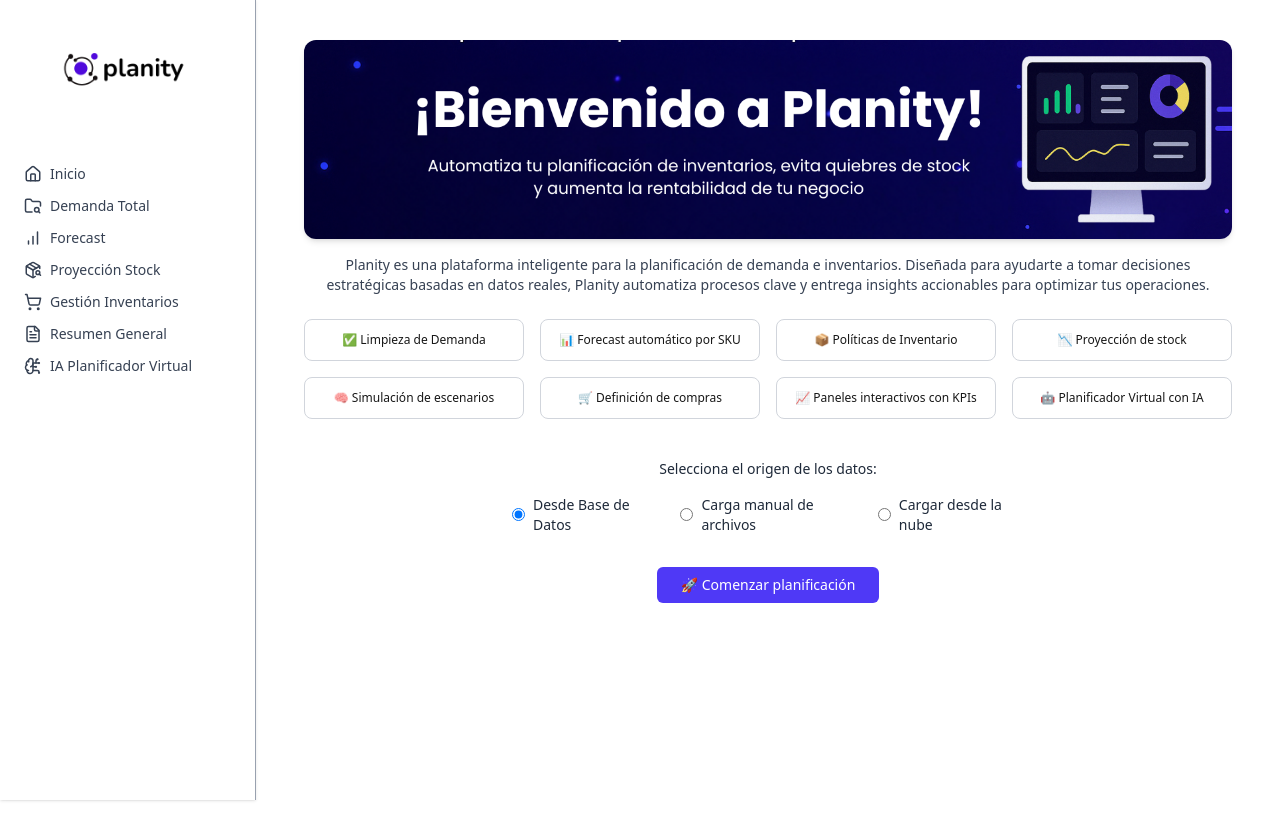
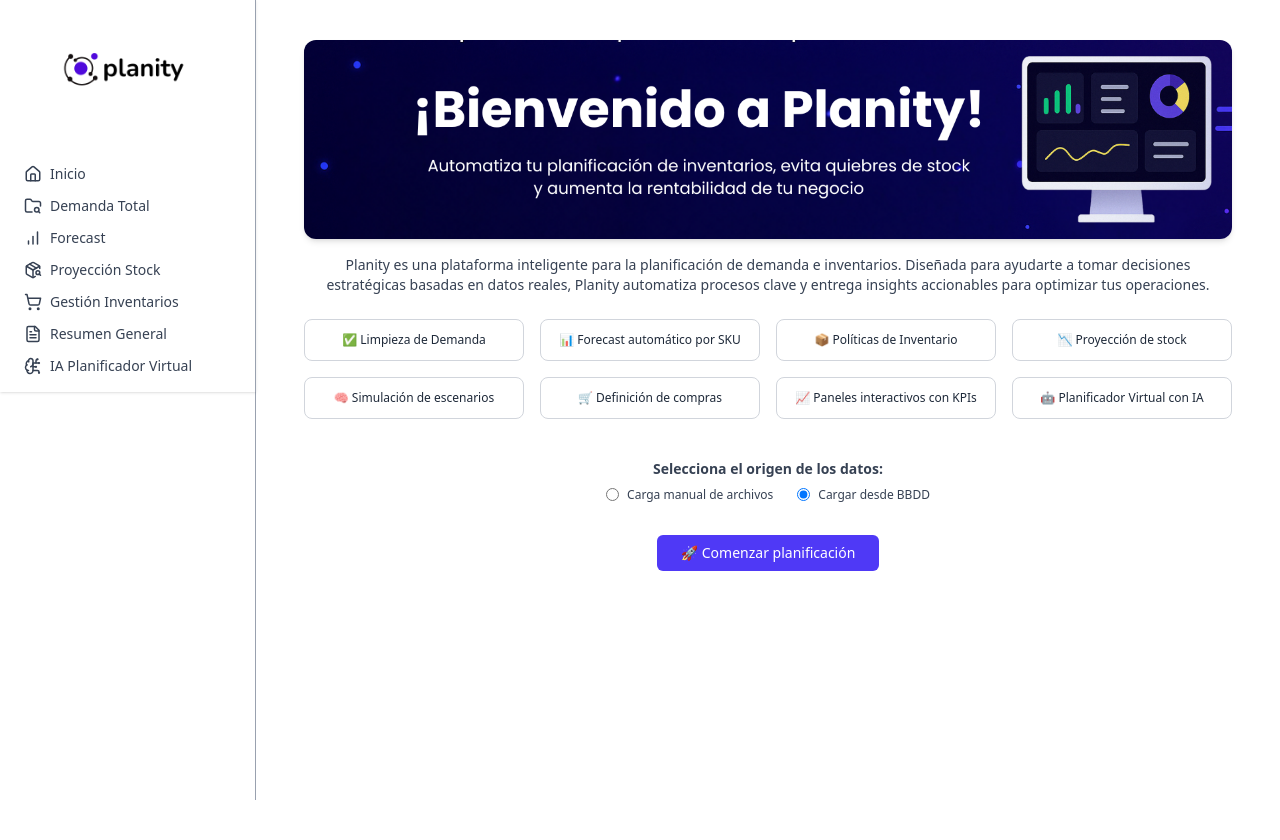
Before and after one commit to GabrielHeyne/planity-fronted, a Next.js app: page / in a window 1280 px wide. Shown: the top 840 px of the page. Built offline with nearby package versions, Linux system fonts and the light colour scheme.

Commit message:
actualización version

```diff
--- a/src/app/layout.js
+++ b/src/app/layout.js
@@ -9,9 +9,18 @@ export const metadata = {
 export default function RootLayout({ children }) {
   return (
     <html lang="es">
-      <body className="font-sans bg-white">
-        <Sidebar />
-        <main className="ml-64 p-8 min-h-screen">{children}</main>
+      <body className="font-sans bg-white min-h-screen">
+        <div className="flex min-h-screen">
+          {/* Sidebar */}
+          <aside className="hidden md:flex flex-col w-64 h-screen fixed top-0 left-0 bg-white border-r border-gray-400 z-10">
+            <Sidebar />
+          </aside>
+
+          {/* Contenido principal */}
+          <main className="flex-1 md:ml-64 p-4 md:p-8 pt-20 bg-white">
+            {children}
+          </main>
+        </div>
       </body>
     </html>
   );
--- a/src/app/page.js
+++ b/src/app/page.js
@@ -7,7 +7,7 @@ import { API_BASE_URL } from "@/utils/apiBase";
 
 
 export default function Home() {
-  const [origen, setOrigen] = useState("base");
+  const [origen, setOrigen] = useState("cloud");
   const [cargando, setCargando] = useState(false);
 
   const [archivos, setArchivos] = useState({
@@ -19,16 +19,12 @@ export default function Home() {
   });
 
   useEffect(() => {
-  const yaHayDatos = sessionStorage.getItem("demanda_limpia");
-  if (yaHayDatos && yaHayDatos !== "undefined") {
-    try {
-      const parsed = JSON.parse(yaHayDatos);
-      if (Array.isArray(parsed)) {
-        setOrigen("manual");
-      }
-    } catch (e) {
-      console.warn("⚠️ Error parseando demanda_limpia en sessionStorage:", e);
-    }
+  const origenGuardado = sessionStorage.getItem("origen_datos");
+
+  if (["manual", "cloud"].includes(origenGuardado)) {
+    setOrigen(origenGuardado);
+  } else {
+    setOrigen("cloud"); // Valor por defecto si no hay ninguno guardado
   }
 }, []);
 
@@ -175,7 +171,7 @@ sessionStorage.setItem("stock_historico", JSON.stringify(stock_historico_limpio)
         Planity automatiza procesos clave y entrega insights accionables para optimizar tus operaciones.
       </p>
 
-      <div className="mt-6 grid grid-cols-1 sm:grid-cols-2 md:grid-cols-3 lg:grid-cols-4 gap-4 max-w-6xl w-full text-xs">
+       <div className="mt-6 grid grid-cols-1 sm:grid-cols-2 md:grid-cols-3 lg:grid-cols-4 gap-4 max-w-6xl w-full text-xs">
         {[
           "✅ Limpieza de Demanda",
           "📊 Forecast automático por SKU",
@@ -188,27 +184,17 @@ sessionStorage.setItem("stock_historico", JSON.stringify(stock_historico_limpio)
         ].map((texto, i) => (
           <button
             key={i}
-            className="border border-gray-300 rounded-lg px-3 py-3 flex items-center justify-center text-center gap-2 hover:shadow transition"
-          >
+              className="border border-gray-300 rounded-lg px-3 py-3 flex items-center justify-center text-center gap-2 hover:shadow transition text-gray-800 text-xs"
+>
             {texto}
           </button>
         ))}
       </div>
 
-      <div className="mt-10 text-sm text-gray-800 max-w-lg w-full flex flex-col items-center">
-  <p className="mb-4 font-medium text-center">Selecciona el origen de los datos:</p>
+      <div className="mt-10 text-xs text-gray-700 max-w-lg w-full flex flex-col items-center">
+  <p className="mb-2 text-sm font-semibold text-center">Selecciona el origen de los datos:</p>
   <div className="flex flex-row gap-6 justify-center">
-    <label className="flex items-center gap-2">
-      <input
-        type="radio"
-        name="origen"
-        value="base"
-        checked={origen === "base"}
-        onChange={() => setOrigen("base")}
-      />
-      Desde Base de Datos
-    </label>
-    <label className="flex items-center gap-2">
+    <label className="flex items-center gap-2 whitespace-nowrap">
       <input
         type="radio"
         name="origen"
@@ -218,7 +204,7 @@ sessionStorage.setItem("stock_historico", JSON.stringify(stock_historico_limpio)
       />
       Carga manual de archivos
     </label>
-    <label className="flex items-center gap-2">
+    <label className="flex items-center gap-2 whitespace-nowrap">
       <input
         type="radio"
         name="origen"
@@ -226,10 +212,13 @@ sessionStorage.setItem("stock_historico", JSON.stringify(stock_historico_limpio)
         checked={origen === "cloud"}
         onChange={() => setOrigen("cloud")}
       />
-      Cargar desde la nube
+      Cargar desde BBDD
     </label>
   </div>
 </div>
+
+
+
 
 
       {origen === "manual" && (
@@ -321,11 +310,11 @@ if (data.stock_proyectado) {
 }
 
 
-      toast.success("✅ Datos cargados desde la nube correctamente", {
+      toast.success("Datos cargados desde BBDD correctamente", {
         position: "top-center",
       });
     } catch (err) {
-      console.error("❌ Error carga nube:", err);
+      console.error("Error carga nube:", err);
       toast.error("Error al cargar desde la nube", {
         position: "top-center",
       });
--- a/src/components/Sidebar.js
+++ b/src/components/Sidebar.js
@@ -1,6 +1,7 @@
 "use client";
 import Link from "next/link";
 import Image from "next/image";
+import { useState } from "react";
 import {
   Home,
   FolderSearch,
@@ -9,9 +10,15 @@ import {
   ShoppingCart,
   FileText,
   BrainCircuit,
+  Menu,
+  X
 } from "lucide-react";
 
 export default function Sidebar() {
+  const [isOpen, setIsOpen] = useState(false);
+
+  const toggleSidebar = () => setIsOpen(!isOpen);
+
   const menuItems = [
     { href: "/", label: "Inicio", icon: <Home size={18} /> },
     { href: "/demanda", label: "Demanda Total", icon: <FolderSearch size={18} /> },
@@ -23,19 +30,28 @@ export default function Sidebar() {
   ];
 
   return (
-    <div className="w-64 fixed top-0 bottom-0 left-0 bg-white border-r border-gray-400 shadow-sm flex flex-col px-6 py-4">
-  {/* Logo */}
+    <>
+      {/* Botón hamburguesa móvil */}
+      <button
+        onClick={toggleSidebar}
+        className="md:hidden p-4 fixed top-0 left-0 z-50"
+      >
+        {isOpen ? <X size={28} /> : <Menu size={28} />}
+      </button>
+
+      {/* Sidebar */}
+      <div className={`fixed top-0 left-0 bottom-0 bg-white border-r border-gray-400 shadow-sm flex flex-col px-6 py-4 w-64 z-40 transition-transform duration-300 ease-in-out
+        ${isOpen ? "translate-x-0" : "-translate-x-full"} md:translate-x-0 md:static md:flex`}>
         <div className="mb-4">
           <Image src="/planity_logo.png" alt="Logo Planity" width={220} height={80} />
         </div>
-
-  {/* Menú */}
         <nav className="mt-4 space-y-3 flex-1">
           {menuItems.map((item) => (
             <Link
               key={item.href}
               href={item.href}
               className="flex items-center gap-2 text-sm text-gray-700 hover:text-indigo-600 transition"
+              onClick={() => setIsOpen(false)}
             >
               {item.icon}
               {item.label}
@@ -43,6 +59,6 @@ export default function Sidebar() {
           ))}
         </nav>
       </div>
-
+    </>
   );
 }
--- a/src/utils/apiBase.js
+++ b/src/utils/apiBase.js
@@ -1,5 +1,5 @@
 // src/utils/apiBase.js
-const ENTORNO = "prod"; // ⬅️ cambia a "prod" si necesitas (OK)
+const ENTORNO = "dev"; // ⬅️ cambia a "prod" si necesitas (OK)
 
 const URLS = {
   dev: "http://127.0.0.1:8001",
```
Lines whose indentation alone changed are shown as unchanged.
